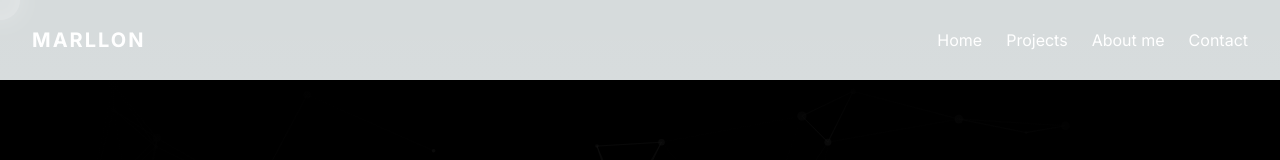
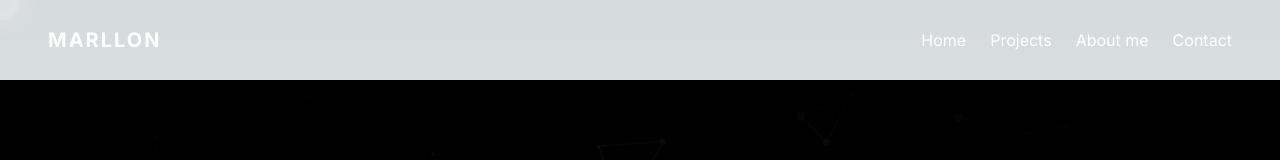
Before and after one commit to marllonramoss/portfolio, a Next.js app in the folder frontend/: page / in a window 1280 px wide. Shown: the top 160 px of the page. Built offline with nearby package versions, Linux system fonts and the light colour scheme; no server answers.

Commit message:
Feat(frontend): +header animated; +header to client side component

```diff
--- a/frontend/package.json
+++ b/frontend/package.json
@@ -17,6 +17,7 @@
     "@types/locomotive-scroll": "^4.1.4",
     "@types/three": "^0.175.0",
     "@vercel/analytics": "^1.5.0",
+    "gsap": "^3.12.7",
     "locomotive-scroll": "^4.1.4",
     "next": "15.2.4",
     "react": "^19.0.0",
--- a/frontend/src/components/template/header/Header.tsx
+++ b/frontend/src/components/template/header/Header.tsx
@@ -1,15 +1,63 @@
 "use client";
 
-import React, { useEffect, useState } from "react";
+import React, { useEffect, useRef } from "react";
 import Link from "next/link";
+import gsap from "gsap";
 
 const Header = () => {
-  const [isScrolled, setIsScrolled] = useState(false);
+  const headerRef = useRef<HTMLDivElement>(null);
+  const navRef = useRef<HTMLElement>(null);
 
   useEffect(() => {
+    const header = headerRef.current;
+    const nav = navRef.current;
+    if (!header || !nav) return;
+
+    // Definir o estado inicial
+    gsap.set(nav, { padding: "2rem" });
+
+    let lastScrollY = window.scrollY;
+    let ticking = false;
+
     const handleScroll = () => {
-      const scrollPosition = window.scrollY;
-      setIsScrolled(scrollPosition > 0);
+      lastScrollY = window.scrollY;
+
+      if (!ticking) {
+        window.requestAnimationFrame(() => {
+          if (lastScrollY > 0) {
+            gsap.to(header, {
+              backgroundColor: "rgba(161, 161, 170, 0.2)",
+              backdropFilter: "blur(8px)",
+              boxShadow:
+                "0 4px 6px -1px rgba(0, 0, 0, 0.1), 0 2px 4px -1px rgba(0, 0, 0, 0.06)",
+              duration: 0.5,
+              ease: "power2.out",
+            });
+
+            gsap.to(nav, {
+              padding: "0.5rem 1rem",
+              duration: 0.5,
+              ease: "power2.out",
+            });
+          } else {
+            gsap.to(header, {
+              backgroundColor: "transparent",
+              backdropFilter: "none",
+              boxShadow: "none",
+              duration: 0.5,
+              ease: "power2.out",
+            });
+
+            gsap.to(nav, {
+              padding: "2rem",
+              duration: 0.5,
+              ease: "power2.out",
+            });
+          }
+          ticking = false;
+        });
+        ticking = true;
+      }
     };
 
     window.addEventListener("scroll", handleScroll);
@@ -17,20 +65,15 @@ const Header = () => {
   }, []);
 
   return (
-    <header
-      className={`fixed top-0 left-0 right-0 z-50 transition-all duration-300 mt-2 `}
-    >
-      <div
-        className={`max-w-7xl mx-auto px-4 h-16 rounded-3xl ${
-          isScrolled
-            ? "bg-zinc-400/20 backdrop-blur-sm shadow-lg"
-            : "bg-transparent"
-        }`}
-      >
-        <nav className="flex items-center justify-between  px-4 h-full">
+    <header className="fixed top-0 left-0 right-0 z-50 mt-2">
+      <div ref={headerRef} className="max-w-7xl mx-auto px-4 h-16 rounded-3xl">
+        <nav
+          ref={navRef}
+          className="flex items-center justify-between h-full px-4"
+        >
           <Link
             href="/"
-            className="text-white text-xl font-bold tracking-widest"
+            className="text-white text-xl font-bold tracking-widest hover:text-gray-300 transition-colors"
           >
             MARLLON
           </Link>
```
Also changed, not shown: 1 other file (tests, documents, lock files or other folders).
